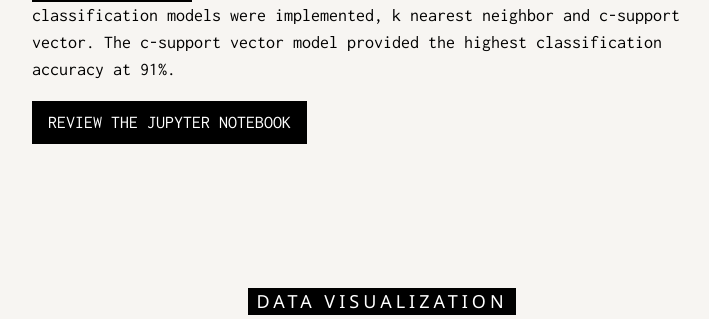
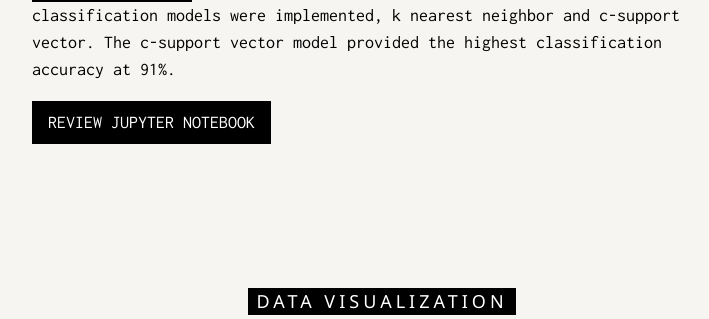
Before and after one commit to amanda-adalee/wine-quality-prediction, a Flask app: page /home in a window 1280 px wide. Shown: the part 2149-2468 px from the top of the page, without its empty margins (258-967 px from the left). Run offline with Flask 2, Linux system fonts and the light colour scheme; parts of the project's set-up code (start-up, migrations or seed data) failed here and were passed over.

Commit message:
flask deployment

```diff
--- a/templates/web.html
+++ b/templates/web.html
@@ -113,7 +113,7 @@ body, html {
     <p><span class="w3-tag">DATASET</span> The dataset used for this machine learning application was retrieved from Kaggle.com. The raw data consists of 1599 wines with twelve attributes. Eleven of which are physicochemical tests. The twelveth attribute is quality, which ranges from 0-10. For standardization purposes, wines with a rating of 7 or higher are considered high quality. Wines that are rated below a 7 are considered poor quality. The data was cleaned up by removing duplicates and outliers.</p>
 
       <p><span class="w3-tag">MACHINE LEARNING</span> A 80/20 training and testing data split was used. Two classification models were implemented, k nearest neighbor and c-support vector. The c-support vector model provided the highest classification accuracy at 91%.</p>
-      <a href="https://hub.gke2.mybinder.org/user/amanda-adalee-w-lity-prediction-m3h50l9k/notebooks/Wine_Quality_Prediction.ipynb" class="w3-button w3-black" type="submit">REVIEW THE JUPYTER NOTEBOOK</a>
+      <a href="https://mybinder.org/v2/gh/amanda-adalee/wine-quality-prediction/HEAD" class="w3-button w3-black" type="submit">REVIEW JUPYTER NOTEBOOK</a>
 
       <br>
       <br>
```
